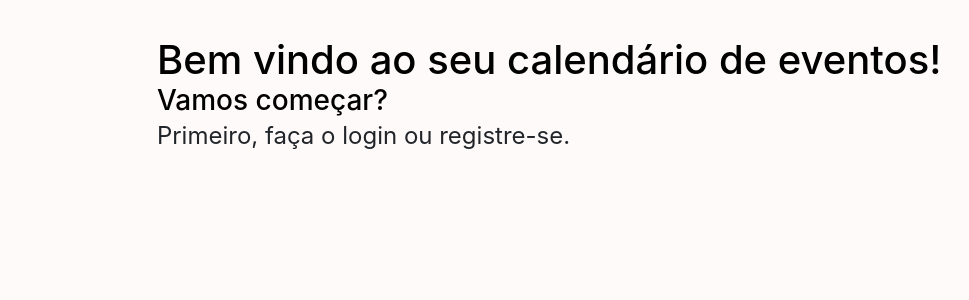
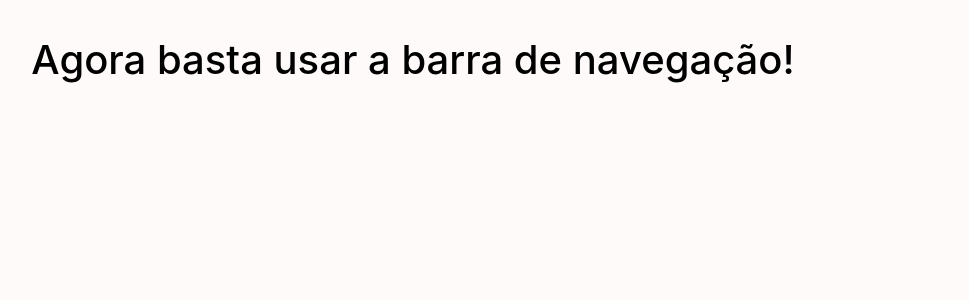
Before and after one commit to maucalil/Desafio-Tokenlab, a Flask app: page / in a window 1280 px wide; the page is wider, and only the part inside the window is pictured. Shown: the part 64-364 px from the top of that part, without its empty margins (227-1196 px from the left). Run offline with Flask 2, Linux system fonts and the light colour scheme; a user stored in the database is signed in; some libraries are stand-ins or nearby versions.

Commit message:
Little changes

```diff
--- a/static/styles.css
+++ b/static/styles.css
@@ -5,14 +5,6 @@ main {
 }
 
 
-.text
-{
-    margin-left: 30vw;
-    margin-right: 30vw;
-    width: 100vw;
-    text-align: left;
-    font-size: x-large;
-}
 
 body
 {
--- a/templates/index.html
+++ b/templates/index.html
@@ -5,10 +5,15 @@ Home
 {% endblock %}
 
 {% block main %}
-<div class="text">
+{% if not session.user_id %}
+<div>
     <h1>Bem vindo ao seu calendário de eventos!</h1>
     <h3>Vamos começar?</h3>
     <p>Primeiro, faça o login ou registre-se.</p>
 </div>
-
+{%else%}
+<div>
+    <h1>Agora basta usar a barra de navegação!</h1>
+</div>
+{% endif %}
 {% endblock %}
```
Also changed, not shown: templates/editing.html (deleted, +0 -37 lines), templates/events.html (+1 -7 lines), database.db.
